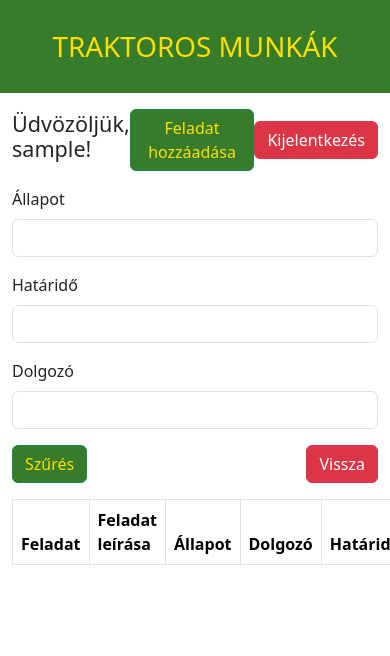
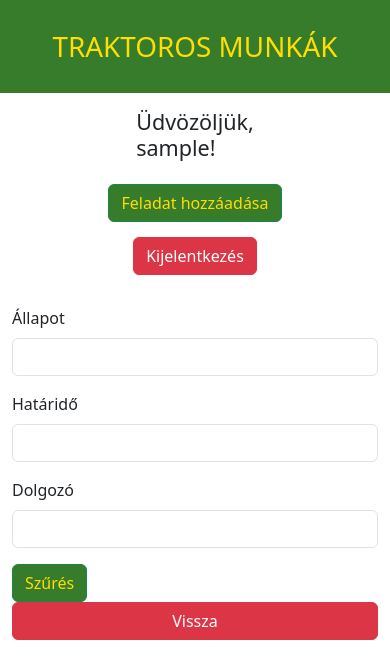
Before and after one commit to marsamate93/IEC-mestermunka, a PHP site: page / in a window 390 px wide; the page is wider, and only the part inside the window is pictured. Shown: the top 656 px of that part. Run offline with PHP 8.4, Linux system fonts and the light colour scheme; the visitor is signed in with stand-in values (Sample User, id 1); data that the repository does not hold is empty.

Commit message:
Add files via upload
Resp style

```diff
--- a/mestermunka/res/style.css
+++ b/mestermunka/res/style.css
@@ -25,3 +25,29 @@ h1 {
     float: right;
 
 }
+
+
+
+@media (max-width: 768px) {
+    .d-flex {
+        flex-direction: column;
+        align-items: stretch;
+    }
+
+    .d-flex > div {
+        margin-bottom: 15px;
+    }
+
+    .btn-danger {
+        float: none;
+        width: 100%;
+    }
+
+    .button1 button {
+        width: 100%;
+    }
+}
+
+.modal-footer .btn {
+    margin-top: 10px;
+}
```
